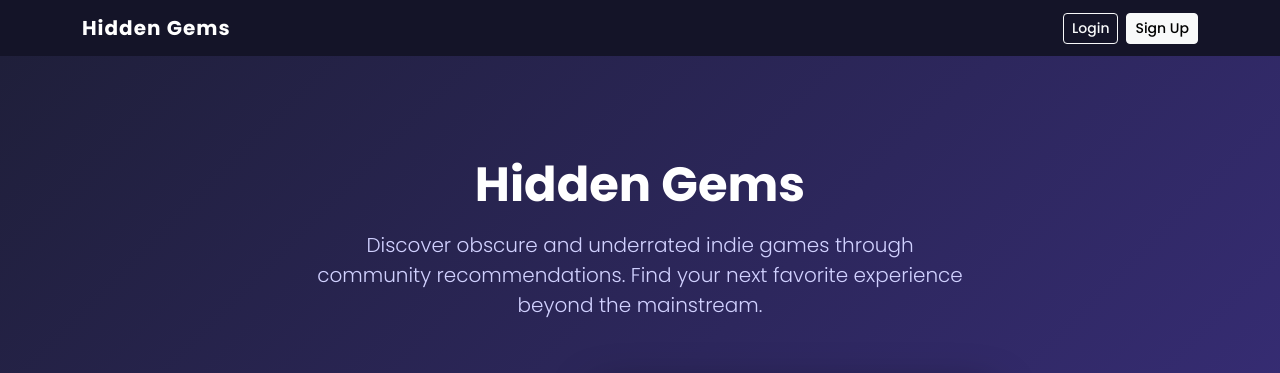
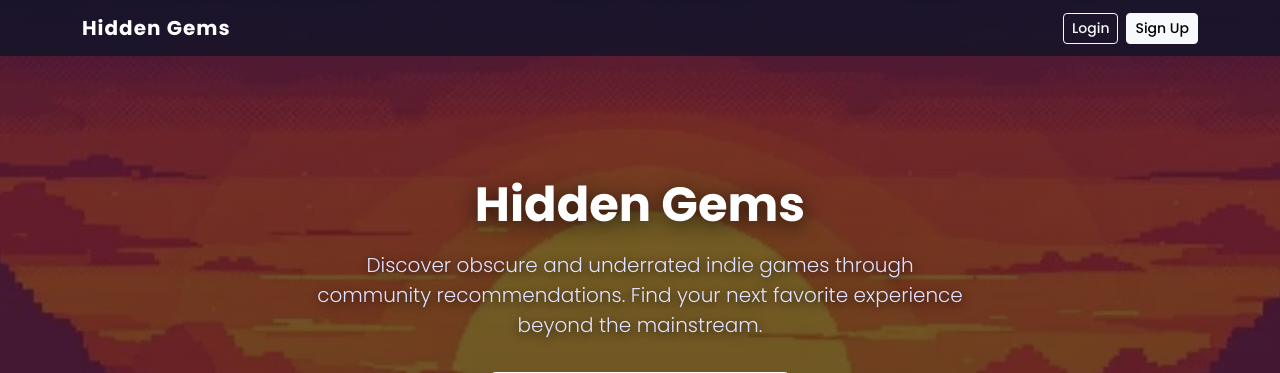
Before and after one commit to CS4300-CS5300-SP26/dev3_cust2, a Django app: page / in a window 1280 px wide. Shown: the top 373 px of the page. Run offline with Django 4.2, Linux system fonts and the light colour scheme.

Commit message:
Updated UI to be more visually appealing and complete

```diff
--- a/hiddengems/home/templates/index.html
+++ b/hiddengems/home/templates/index.html
@@ -1,3 +1,4 @@
+{% load static %}
 <!DOCTYPE html>
 <html lang="en">
 <head>
@@ -14,12 +15,21 @@
   <style>
     body {
       font-family: 'Poppins', sans-serif;
-      background: #0f0f1a;
       color: #ffffff;
+
+
+      background:
+        linear-gradient(rgba(15, 10, 35, 0.55), rgba(15, 10, 35, 0.65)),
+        url("{% static 'images/background.webp' %}");
+
+      background-size: cover;
+      background-position: center;
+      background-attachment: fixed;
     }
 
     .navbar {
-      background-color: #141428;
+      background-color: rgba(20, 20, 40, 0.85);
+      backdrop-filter: blur(6px);
     }
 
     .navbar-brand {
@@ -28,36 +38,31 @@
     }
 
     .hero {
-      background: linear-gradient(135deg, #1f1f3a, #3b2f80);
-      padding: 100px 0;
+      padding: 120px 0 80px 0;
       text-align: center;
     }
 
     .hero h1 {
       font-size: 3rem;
       font-weight: 700;
+      text-shadow: 0 4px 20px rgba(0,0,0,0.7);
     }
 
     .hero p {
-      color: #d1d1ff;
+      color: #e0e0ff;
       max-width: 650px;
       margin: auto;
-    }
-
-    .hero-img {
-      max-width: 100%;
-      border-radius: 20px;
-      box-shadow: 0 15px 40px rgba(0,0,0,0.5);
-      margin-top: 40px;
+      text-shadow: 0 2px 10px rgba(0,0,0,0.7);
     }
 
     .feature-card {
-      background: #1a1a2e;
+      background: rgba(26, 26, 46, 0.85);
       border: none;
       border-radius: 15px;
       padding: 30px;
       text-align: center;
       height: 100%;
+      backdrop-filter: blur(6px);
       transition: transform 0.3s;
     }
 
@@ -66,18 +71,20 @@
     }
 
     .cta-section {
-      background: #1a1a2e;
+      background: rgba(26, 26, 46, 0.9);
       padding: 60px 20px;
       border-radius: 20px;
       text-align: center;
+      backdrop-filter: blur(6px);
     }
 
     footer {
-      background: #1a1a2e;
+      background: rgba(26, 26, 46, 0.9);
       color: #aaa;
       padding: 30px 0;
       text-align: center;
       margin-top: 50px;
+      backdrop-filter: blur(6px);
     }
   </style>
 </head>
@@ -110,10 +117,6 @@
       Find your next favorite experience beyond the mainstream.
     </p>
     <a href="#" class="btn btn-lg btn-light mt-3">Browse Recommendations</a>
-
-    <img src="https://images.unsplash.com/photo-1611996575749-79a3a250f948?q=80&w=1600&auto=format&fit=crop"
-         alt="Indie gaming aesthetic"
-         class="hero-img">
   </div>
 </section>
 
```
Also changed, not shown: hiddengems/home/static/styles.css (deleted, +0 -25 lines), hiddengems/home/static/images/background.webp (added).
